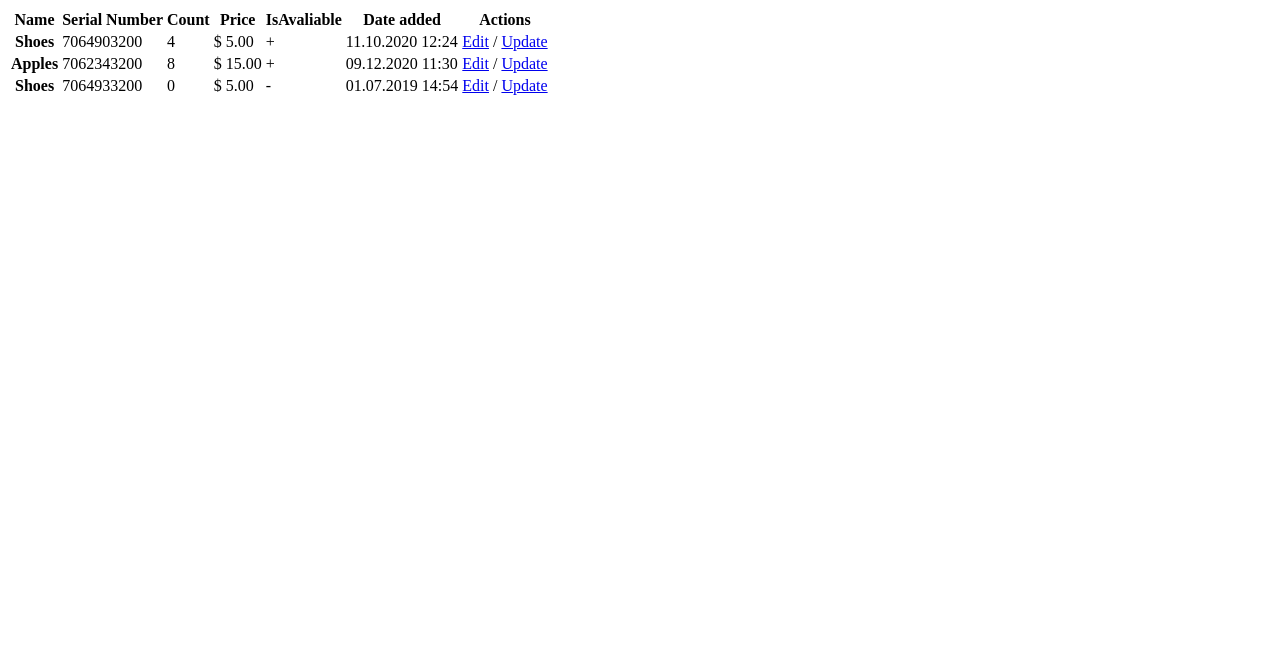
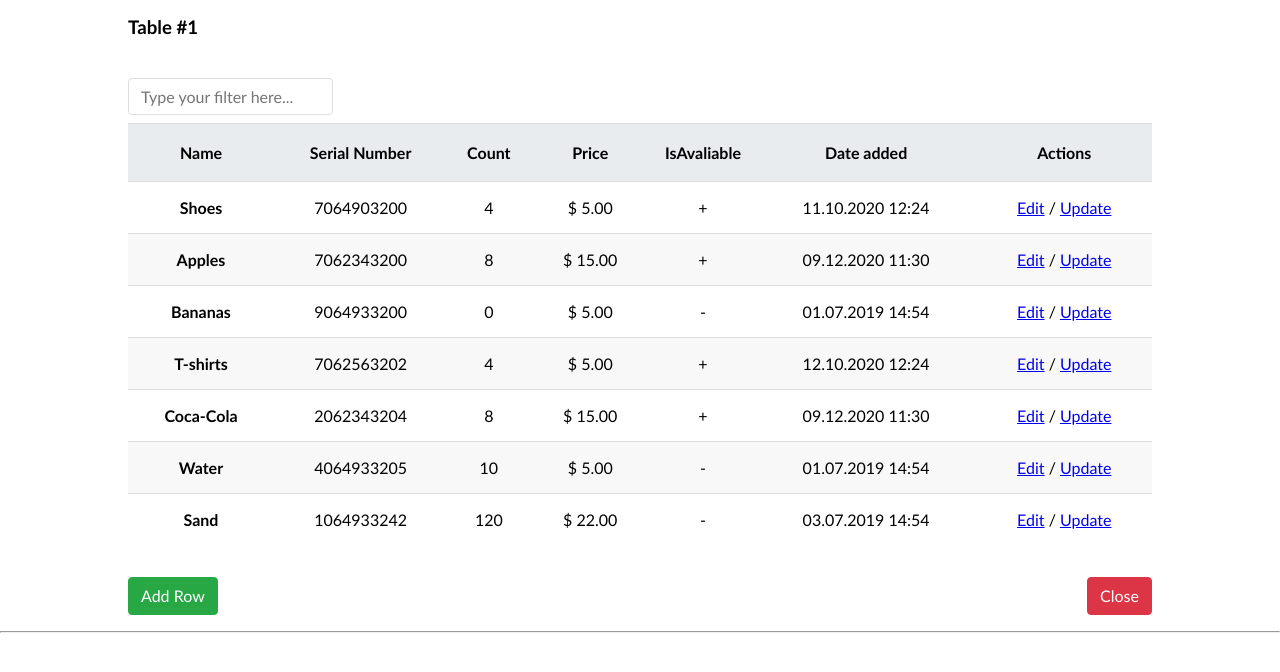
Before and after one commit to StudentNovikov/ModalTable, a website: page src/index.html in a window 1280 px wide. Drawn offline with Linux system fonts and the light colour scheme.

Commit message:
added style for table

```diff
--- a/src/index.html
+++ b/src/index.html
@@ -3,10 +3,16 @@
 <head>
   <meta charset="UTF-8">
   <meta name="viewport" content="width=device-width, initial-scale=1.0">
+  <link rel="stylesheet" href="style.css">
   <title>Document</title>
 </head>
 <body>
-  <div id="tableContainer">
+  <div class="container">
+    <h3 class="table-title">Table #1</h3>
+    <div class="filter-container">
+      <input type="text" placeholder="Type your filter here...">
+    </div>
+
     <table class="table table-striped">
       <thead>
         <tr>
@@ -21,7 +27,7 @@
       </thead>
       <tbody>
         <tr>
-          <th scope="row">Shoes</th>
+          <th>Shoes</th>
           <td>7064903200</td>
           <td>4</td>
           <td>$ 5.00</td>
@@ -30,7 +36,7 @@
           <td><a href="#">Edit</a> / <a href="#">Update</a></td>
         </tr>
         <tr>
-          <th scope="row">Apples</th>
+          <th>Apples</th>
           <td>7062343200</td>
           <td>8</td>
           <td>$ 15.00</td>
@@ -39,16 +45,59 @@
           <td><a href="#">Edit</a> / <a href="#">Update</a></td>
         </tr>
         <tr>
-          <th scope="row">Shoes</th>
-          <td>7064933200</td>
+          <th>Bananas</th>
+          <td>9064933200</td>
           <td>0</td>
           <td>$ 5.00</td>
           <td>-</td>
           <td>01.07.2019 14:54</td>
           <td><a href="#">Edit</a> / <a href="#">Update</a></td>
         </tr>
+        <tr>
+          <th>T-shirts</th>
+          <td>7062563202</td>
+          <td>4</td>
+          <td>$ 5.00</td>
+          <td>+</td>
+          <td>12.10.2020 12:24</td>
+          <td><a href="#">Edit</a> / <a href="#">Update</a></td>
+        </tr>
+        <tr>
+          <th>Coca-Cola</th>
+          <td>2062343204</td>
+          <td>8</td>
+          <td>$ 15.00</td>
+          <td>+</td>
+          <td>09.12.2020 11:30</td>
+          <td><a href="#">Edit</a> / <a href="#">Update</a></td>
+        </tr>
+        <tr>
+          <th>Water</th>
+          <td>4064933205</td>
+          <td>10</td>
+          <td>$ 5.00</td>
+          <td>-</td>
+          <td>01.07.2019 14:54</td>
+          <td><a href="#">Edit</a> / <a href="#">Update</a></td>
+        </tr>
+        <tr>
+          <th>Sand</th>
+          <td>1064933242</td>
+          <td>120</td>
+          <td>$ 22.00</td>
+          <td>-</td>
+          <td>03.07.2019 14:54</td>
+          <td><a href="#">Edit</a> / <a href="#">Update</a></td>
+        </tr>
       </tbody>
     </table>
+
+    <button class="btn btn-green">Add Row</button>
+    <button class="btn btn-red btn-right move-right">Close</button>
+  </div>
+  <hr>
+  <div class="add-update">
+
   </div>
   <script src="main.js"></script>
 </body>
--- /dev/null
+++ b/src/style.css
@@ -0,0 +1,125 @@
+:root {
+  --light-blue-color: #bee5eb;
+  --ligth-gray-color: rgb(248, 248, 248);
+  --gray-color: #e9eCeF;
+  --dark-gray-color: #ddd;
+  --green-color: #28a745;
+  --green-dark-color: #278838;
+  --green-light-color: #20c997;
+  --red-color: #dc3545;
+  --red-dark-color: #c82333;
+  --red-light-color: #ed99a2;
+}
+
+*{
+  padding:0;
+  margin:0;
+  box-sizing: border-box;
+  font-family: "Trebuchet MS", Arial, Helvetica, sans-serif;
+}
+
+.container{
+  width:80%;
+  margin:1rem auto;
+}
+
+/* Table styles */
+
+.table {
+  border-collapse: collapse;
+  text-align: center;
+  margin-bottom: 2rem;
+  width: 100%;
+}
+
+.table-title{
+  margin-bottom:2rem;
+}
+
+.table td, .table th{
+  border-top: 1px solid var(--dark-gray-color);
+  padding: 1rem;
+
+}
+
+.table tr:nth-child(even){
+  background-color: var(--ligth-gray-color);
+}
+
+.table tr:hover {
+  background-color: var(--light-blue-color)
+}
+
+.table thead th {
+  padding: 1.2rem 0;
+  background-color: var(--gray-color);
+}
+
+/* Filter styles */
+
+.filter-container{
+  display: flex;
+}
+
+input[type=text]{
+  font-size: 1rem;
+  width: 20%;
+  padding: 0.5rem 0.75rem;
+  margin: 0.5rem 0;
+  display: inline-block;
+  border: 1px solid var(--dark-gray-color);
+  border-radius: 4px;
+  box-sizing: border-box;
+  outline: none;
+}
+
+input[type=text]:focus{
+  background-color: var(--light-blue-color);
+}
+
+/* Button styles */
+.btn{
+  display: inline-block;
+  font-weight: 400;
+  text-align: center;
+  border: 1px solid transparent;
+  padding: .375rem .75rem;
+  font-size: 1rem;
+  line-height: 1.5;
+  border-radius: .25rem;
+  transition: color .15s ease-in-out,background-color .15s ease-in-out,border-color .15s ease-in-out,box-shadow .15s ease-in-out;
+  cursor: poiter;
+  color: #fff;
+}
+
+.btn-green{
+  background-color: var(--green-color);
+  border-color: var(--green-color);
+}
+
+.btn-green:hover{
+  background-color: var(--green-dark-color);
+  border-color: var(--green-dark-color);
+}
+
+.btn-green:focus {
+  outline: 5px auto var(--green-light-color);
+}
+
+.btn-red{
+  background-color: var(--red-color);
+  border-color: var(--red-color);
+}
+
+.btn-red:hover{
+  background-color: var(--red-dark-color);
+  border-color: var(--red-dark-color);
+}
+
+.btn-red:focus {
+  outline: 5px auto var(--red-light-color);
+}
+
+.move-right{
+  float: right;
+}
```
